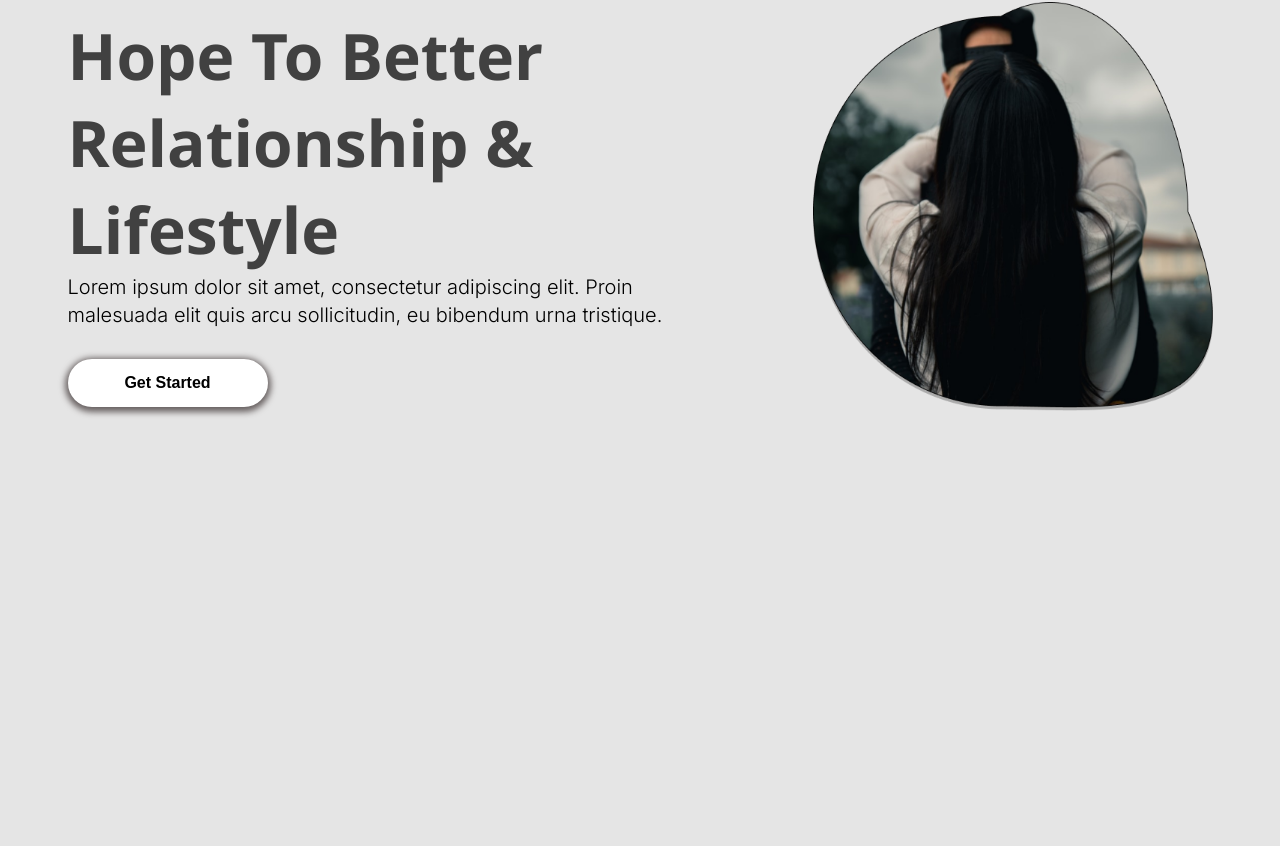
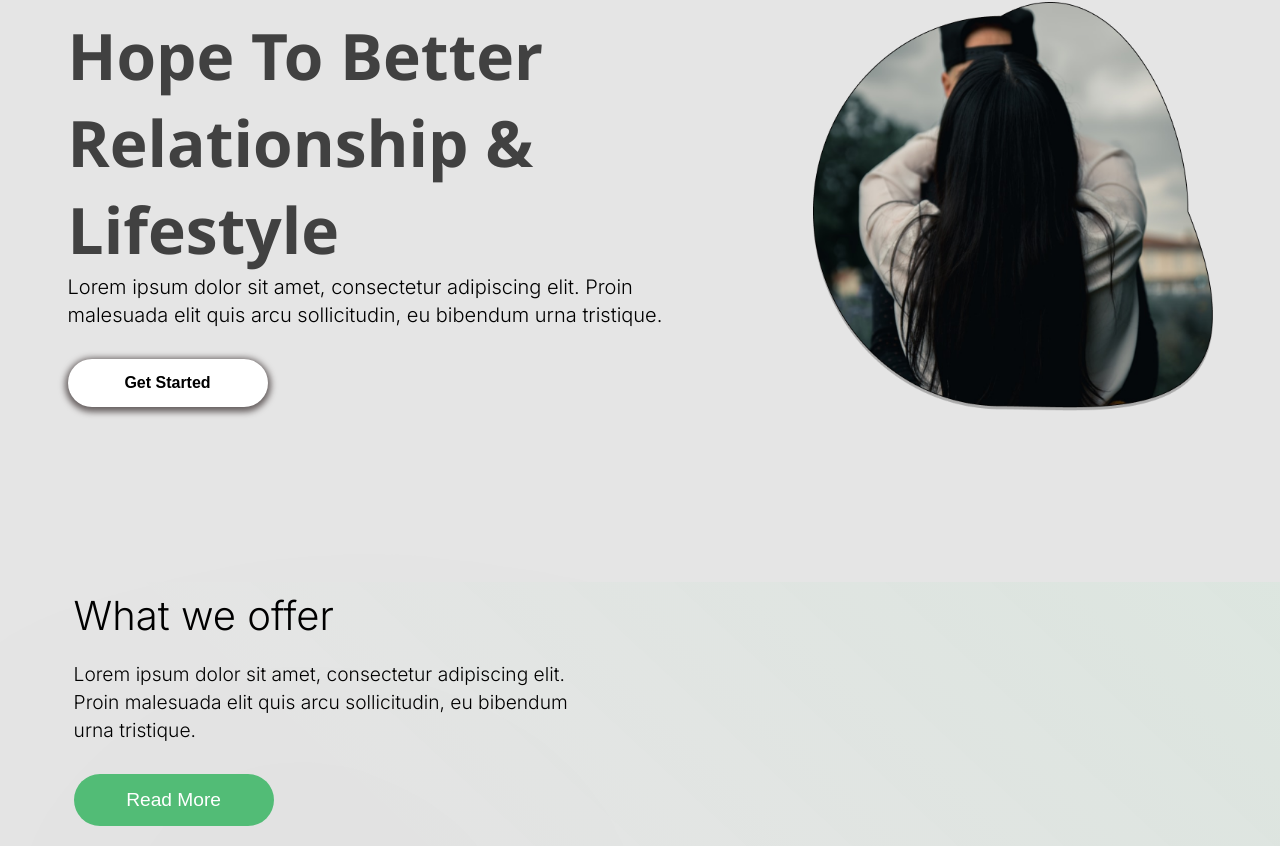
Before and after one commit to Bola-coder/Relationshipers, a React (Create React App) app: page / in a window 1280 px wide. Shown: the part 154-1000 px from the top of the page. Before the commit the page ends 800 px from the top, so only its background shows below. Built offline with nearby package versions, Linux system fonts and the light colour scheme.

Commit message:
Working on the Offer section

```diff
--- a/src/App.js
+++ b/src/App.js
@@ -1,5 +1,6 @@
 import Nav from "./components/Navbar";
 import Banner from "./components/Banner";
+import Offer from "./components/Offer";
 
 function App() {
   return (
@@ -7,6 +8,7 @@ function App() {
       {/* <h2>Relationship App</h2> */}
       <Nav />
       <Banner />
+      <Offer />
     </div>
   );
 }
--- /dev/null
+++ b/src/components/Offer.jsx
@@ -0,0 +1,19 @@
+import React from "react";
+import style from "./../css/offer.module.css";
+
+const Offer = () => {
+  return (
+    <section className={style.offer}>
+      <div className={style.offer__content}>
+        <h3>What we offer</h3>
+        <p>
+          Lorem ipsum dolor sit amet, consectetur adipiscing elit. Proin
+          malesuada elit quis arcu sollicitudin, eu bibendum urna tristique.{" "}
+        </p>
+        <button>Read More </button>
+      </div>
+    </section>
+  );
+};
+
+export default Offer;
--- a/src/css/banner.module.css
+++ b/src/css/banner.module.css
@@ -1,4 +1,3 @@
-@import url("https://fonts.googleapis.com/css2?family=Inter:wght@300&family=Poppins:ital@0;1&display=swap");
 .banner {
   padding: 10px;
   background-color: #e5e5e5;
@@ -46,7 +45,7 @@
 }
 
 .text button:hover {
-  background-color: #25f86d;
+  background-color: #52bc76;
   color: #fff;
 }
 
--- /dev/null
+++ b/src/css/offer.module.css
@@ -0,0 +1,46 @@
+.offer {
+  padding: 20px 50px;
+  margin-top: 12%;
+  background: linear-gradient(
+    222.87deg,
+    rgba(37, 248, 109, 0.129) -147.03%,
+    rgba(37, 248, 109, 0) 75.93%
+  );
+  filter: drop-shadow(100px 200px 150px rgba(0, 0, 0, 0.25));
+}
+
+.offer__content {
+  margin-left: 2%;
+  width: 500px;
+  font-family: "Inter";
+  font-style: normal;
+}
+
+.offer__content h3 {
+  font-weight: 400;
+  font-size: 2.5rem;
+  line-height: 28px;
+}
+
+.offer__content p {
+  font-weight: 200;
+  font-size: 1.2rem;
+  line-height: 28px;
+  margin-top: 30px;
+}
+
+.offer__content button {
+  margin-top: 30px;
+  padding: 15px 20px;
+  width: 200px;
+  font-size: 1.2rem;
+  border: none;
+  border-radius: 26px;
+  color: #fff;
+  background-color: #52bc76;
+  cursor: pointer;
+}
+
+.offer__content button:hover {
+  opacity: 0.9;
+}
--- a/src/index.css
+++ b/src/index.css
@@ -1,4 +1,5 @@
 @import url("https://fonts.googleapis.com/css2?family=Poppins:ital@0;1&display=swap");
+@import url("https://fonts.googleapis.com/css2?family=Inter:wght@300&family=Poppins:ital@0;1&display=swap");
 
 * {
   margin: 0;
```
